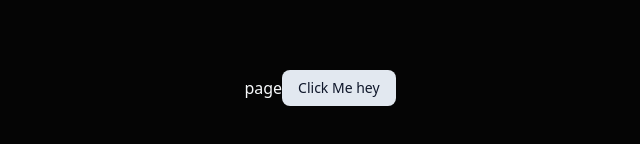
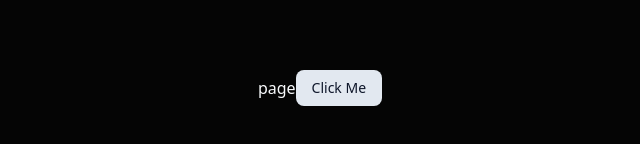
Before and after one commit to shaktisingh647/realTimeStockMarketTrading_App, a Next.js app: page / in a window 1280 px wide. Shown: the part 312-456 px from the top of the page, without its empty margins (320-960 px from the left). Built offline with nearby package versions, Linux system fonts and the light colour scheme.

Commit message:
newfeature

```diff
--- a/app/page.tsx
+++ b/app/page.tsx
@@ -3,7 +3,7 @@ function Home() {
   return (
     <div className="flex justify-center items-center h-screen">
       page
-      <Button>Click Me hey</Button>
+      <Button>Click Me</Button>
 
     </div>
   )
```
